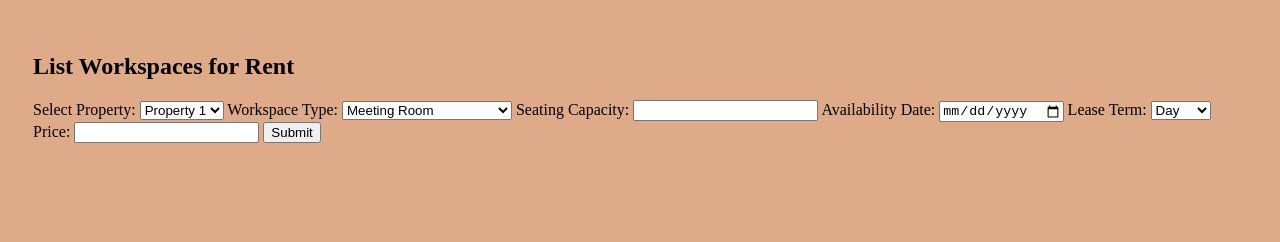
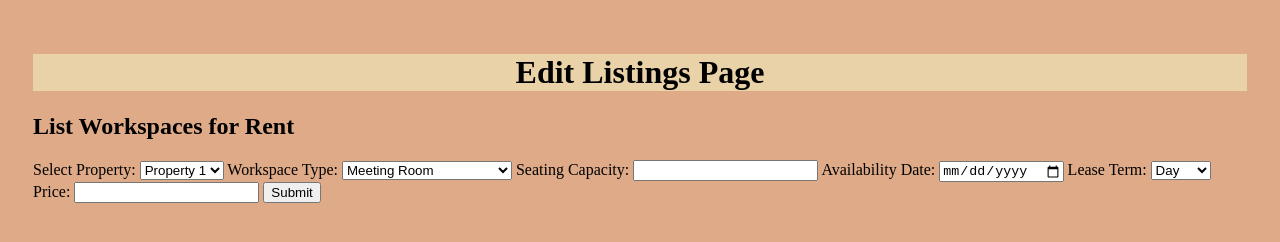
Before and after one commit to tylerhays987/FinalprojectSODV1201, a plain HTML site: page FinalProject/html/1 _editList.html in a window 1280 px wide. Drawn offline with Linux system fonts and the light colour scheme; files that its build step writes are made by us from their sources.

Commit message:
Update 1 _editList.html

```diff
--- a/FinalProject/html/1 _editList.html
+++ b/FinalProject/html/1 _editList.html
@@ -7,7 +7,9 @@
     <link rel="stylesheet" href="styles.css">
     <script src = ""> </script>
 </head>
-
+    <header>
+        <h1>Edit Listings Page</h1>
+    </header>
 <body>
   <h2>List Workspaces for Rent</h2>
   <form action="submit_workspaces.php" method="post">
```
